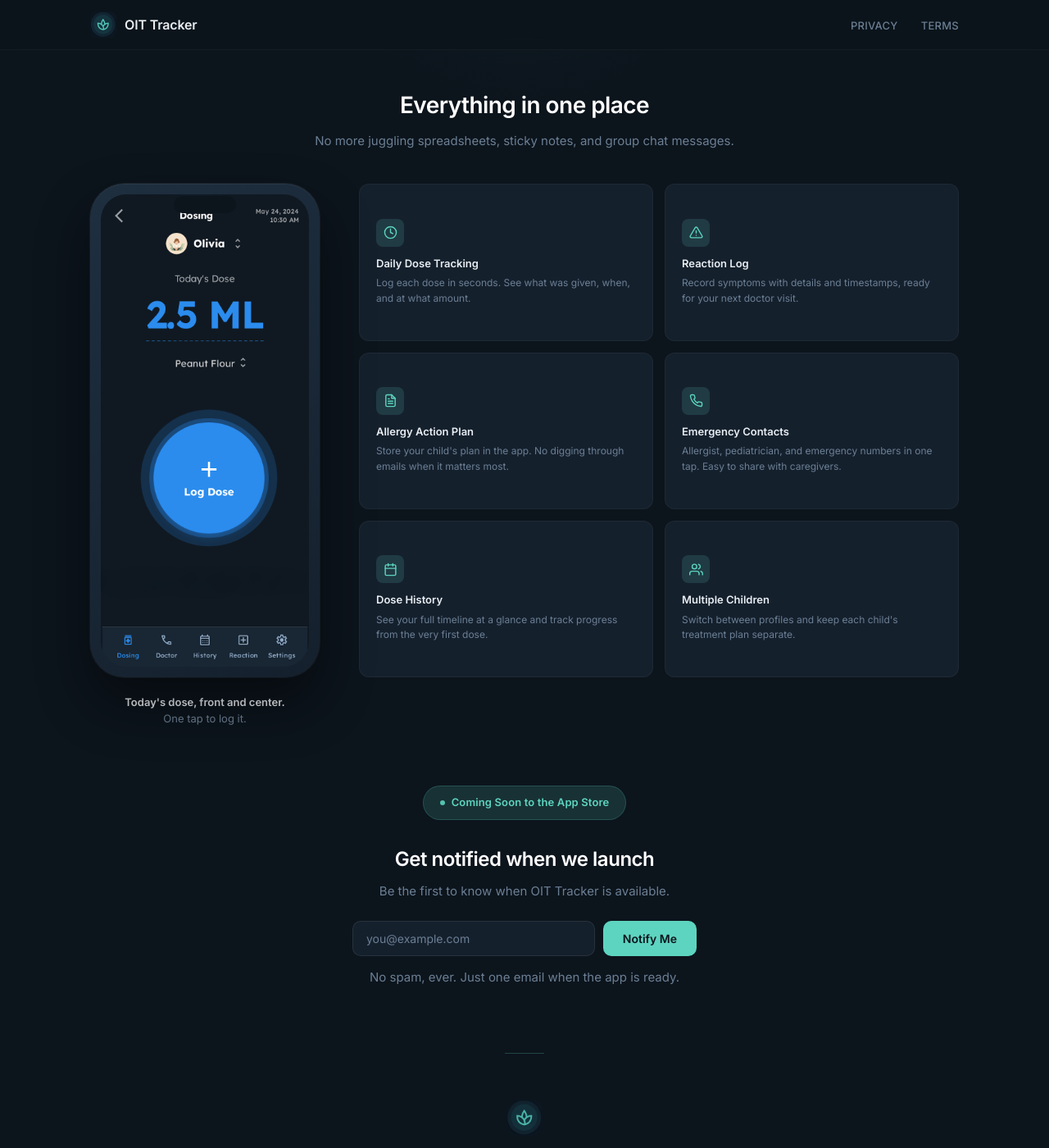
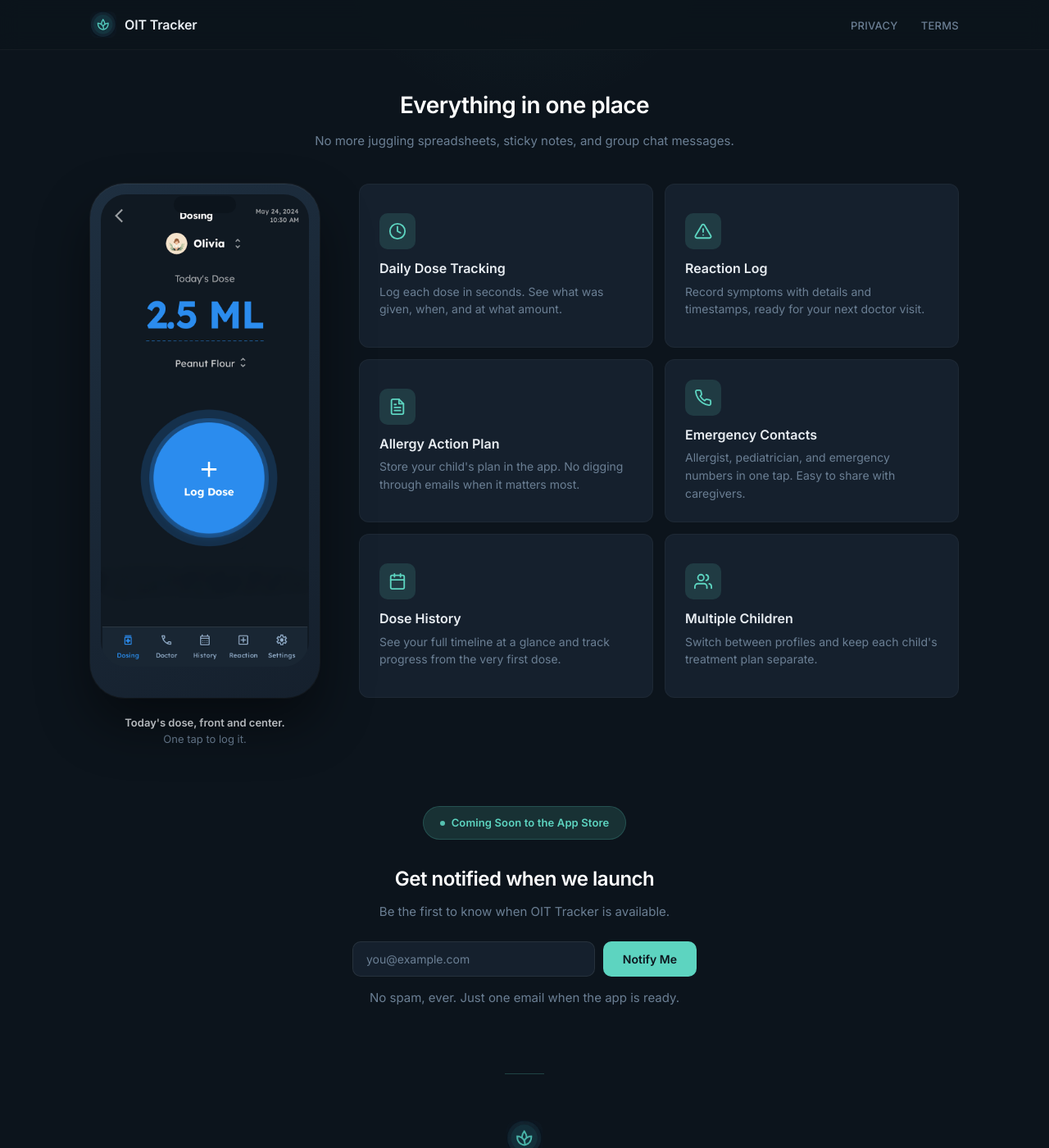
Before and after one commit to acholonu/oittracker.com, a Jekyll site: the page index.html, which Jekyll copies as it is, in a window 1280 px wide and 1400 px high, scrolled down 420 px. Shown: the whole window at 82% size. Built offline with Jekyll 4.4.1, drawn with Linux system fonts in a browser that asks for light colours.

Commit message:
style: increase feature card icon and text size on desktop
Add min-width: 769px media query to scale up feature card icons
(34→44px), titles (13→16px), descriptions (12→14px), and padding
for desktop viewports. Mobile styles remain untouched.

Co-Authored-By: Claude Opus 4.6 <noreply@anthropic.com>

```diff
--- a/index.html
+++ b/index.html
@@ -568,6 +568,35 @@
     }
 
     /* ========================================
+       Responsive — desktop feature card scaling
+       Icons & text sized up from mobile defaults
+       ======================================== */
+    @media (min-width: 769px) {
+      .feature-icon {
+        width: 44px;
+        height: 44px;
+        border-radius: 10px;
+      }
+
+      .feature-icon svg {
+        width: 22px;
+        height: 22px;
+      }
+
+      .feature-card h3 {
+        font-size: 1rem;
+      }
+
+      .feature-card p {
+        font-size: 0.875rem;
+      }
+
+      .feature-card {
+        padding: 1.5rem;
+      }
+    }
+
+    /* ========================================
        Responsive — tablet (≤ 960px)
        ======================================== */
     @media (max-width: 960px) {
```
